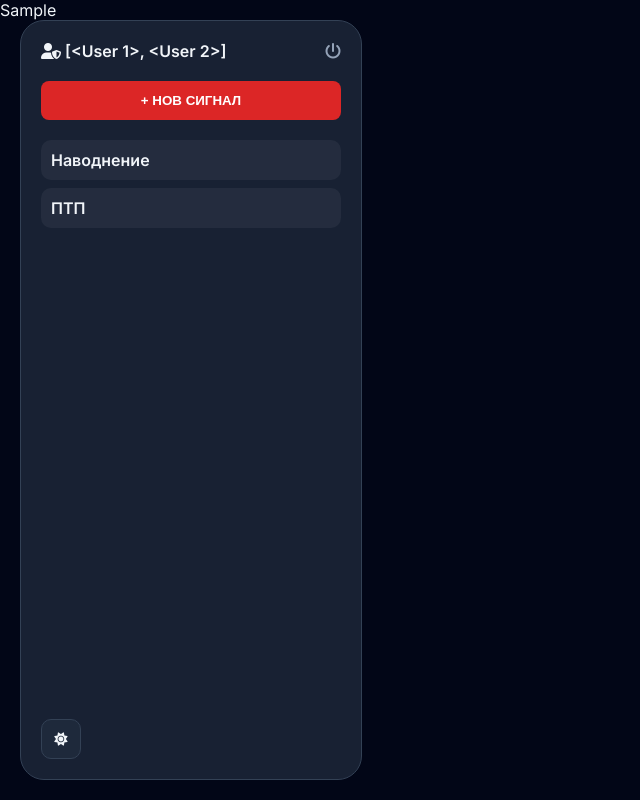
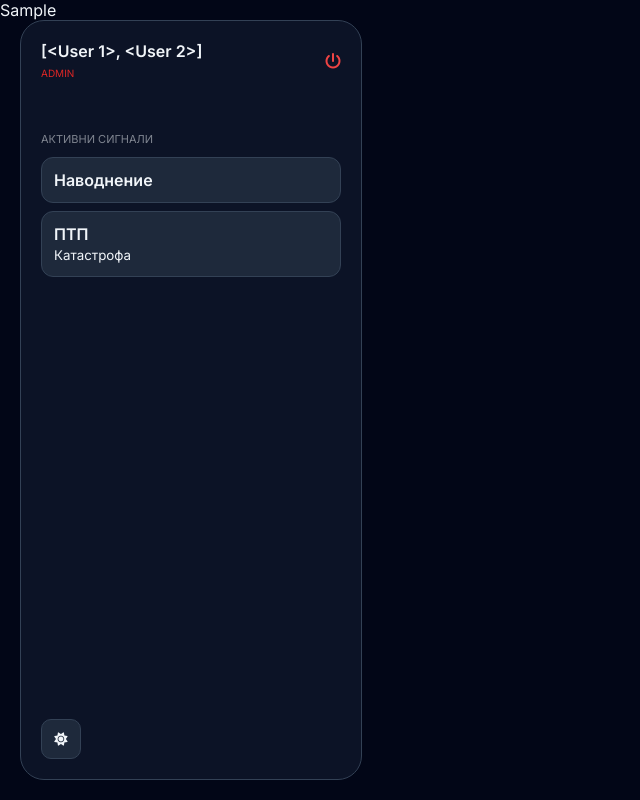
Before and after one commit to codingburgas/iara-gdbpzn-BZIleva23, a Flask app: template templates/index.html in a window 1280 px wide. Shown: the whole page, without its empty margins (0-640 px from the left). Run offline with Flask 3, Linux system fonts and the light colour scheme; the template is opened without the code that fills it: values that come from a table or form of the project are taken from there, most other values are stand-ins (such as "Sample title", 1, 10 or a date in 2020).

Commit message:
Fix build-error, sync firefighter role and implement dual-theme map engine

```diff
--- a/app.py
+++ b/app.py
@@ -1,56 +1,92 @@
-from flask import Flask, render_template, request, redirect, url_for, session
+from flask import Flask, render_template, request, redirect, url_for, session, abort
 from models import db, User, Incident
 import folium
 
 app = Flask(__name__)
 app.config['SQLALCHEMY_DATABASE_URI'] = 'sqlite:///fire_system.db'
-app.config['SECRET_KEY'] = 'fire-secure-key'
+app.config['SECRET_KEY'] = 'fire-secure-key-2026'
 db.init_app(app)
 
 with app.app_context():
     db.create_all()
 
+
 @app.route('/')
 def index():
-    if 'user_id' not in session: return redirect(url_for('login'))
+    if 'user_id' not in session:
+        return redirect(url_for('login'))
+
     incidents_list = Incident.query.order_by(Incident.timestamp.desc()).all()
-    # Тъмна карта за модерен вид
-    m = folium.Map(location=[42.7, 24.5], zoom_start=7, tiles='CartoDB dark_matter', zoom_control=False)
+    # Проверка за привилегии (admin или firefighter от твоята БД) [cite: 80]
+    is_privileged = session.get('role') in ['admin', 'firefighter']
+    all_users = User.query.all() if session.get('role') == 'admin' else []
+
+    m = folium.Map(location=[42.7, 24.5], zoom_start=7, tiles=None, zoom_control=False)
+
+    dark = folium.TileLayer('CartoDB dark_matter', name='dark', control=False).add_to(m)
+    light = folium.TileLayer('CartoDB positron', name='light', control=False).add_to(m)
+
+    map_id = m.get_name()
+    m.get_root().html.add_child(folium.Element(f"""
+        <script>
+            window.mapInstance = {map_id};
+            window.layers = {{ "dark": {dark.get_name()}, "light": {light.get_name()} }};
+        </script>
+    """))
+
     for inc in incidents_list:
-        folium.Marker([inc.lat, inc.lon], popup=inc.title).add_to(m)
-    return render_template('index.html', incidents=incidents_list, map_html=m._repr_html_(), user=session['username'])
+        folium.Marker(
+            [inc.lat, inc.lon],
+            popup=f"{inc.title}: {inc.description}",
+            icon=folium.Icon(color='red', icon='fire', prefix='fa')
+        ).add_to(m)
+
+    return render_template('index.html', incidents=incidents_list, users=all_users,
+                           map_html=m._repr_html_(), user=session['username'], role=session.get('role'))
+
 
 @app.route('/login', methods=['GET', 'POST'])
 def login():
     if request.method == 'POST':
         user = User.query.filter_by(username=request.form['username'], password=request.form['password']).first()
         if user:
-            session['user_id'], session['username'] = user.id, user.username
+            session['user_id'] = user.id
+            session['username'] = user.username
+            session['role'] = user.role
             return redirect(url_for('index'))
     return render_template('login.html')
+
 
 @app.route('/register', methods=['GET', 'POST'])
 def register():
     if request.method == 'POST':
-        new_user = User(username=request.form['username'], password=request.form['password'])
+        role = 'admin' if User.query.count() == 0 else 'user'
+        new_user = User(username=request.form['username'], password=request.form['password'], role=role)
         db.session.add(new_user)
         db.session.commit()
         return redirect(url_for('login'))
     return render_template('register.html')
 
+
 @app.route('/add_incident', methods=['POST'])
 def add_incident():
-    if 'user_id' not in session: return redirect(url_for('login'))
-    new_inc = Incident(title=request.form.get('title'), description=request.form.get('description'),
-                       lat=float(request.form.get('lat')), lon=float(request.form.get('lon')))
+    if session.get('role') not in ['admin', 'firefighter']: abort(403)
+    new_inc = Incident(
+        title=request.form.get('title'),
+        description=request.form.get('description'),
+        lat=float(request.form.get('lat')),
+        lon=float(request.form.get('lon'))
+    )
     db.session.add(new_inc)
     db.session.commit()
     return redirect(url_for('index'))
+
 
 @app.route('/logout')
 def logout():
     session.clear()
     return redirect(url_for('login'))
 
+
 if __name__ == '__main__':
     app.run(debug=True)
--- a/models.py
+++ b/models.py
@@ -7,6 +7,7 @@
     id = db.Column(db.Integer, primary_key=True)
     username = db.Column(db.String(50), unique=True, nullable=False)
     password = db.Column(db.String(100), nullable=False)
+    role = db.Column(db.String(20)) # Поддържа 'admin', 'firefighter', 'user'
 
 class Incident(db.Model):
     id = db.Column(db.Integer, primary_key=True)
--- a/static/style.css
+++ b/static/style.css
@@ -2,6 +2,7 @@
 
 :root {
     --bg-main: #020617;
+    --sidebar-bg: rgba(15, 23, 42, 0.85);
     --card-bg: #1e293b;
     --text: #f1f5f9;
     --primary-red: #dc2626;
@@ -10,26 +11,26 @@
 
 [data-theme="light"] {
     --bg-main: #f8fafc;
+    --sidebar-bg: rgba(255, 255, 255, 0.85);
     --card-bg: #ffffff;
     --text: #0f172a;
     --border: #e2e8f0;
 }
 
-body, html { margin: 0; height: 100%; font-family: 'Inter', sans-serif; background: var(--bg-main); color: var(--text); }
+body, html { margin: 0; height: 100%; font-family: 'Inter', sans-serif; background: var(--bg-main); color: var(--text); overflow: hidden; }
 
+#map { position: absolute; top: 0; left: 0; width: 100%; height: 100%; z-index: 1; }
 
-.auth-wrapper {
-    display: flex; justify-content: center; align-items: center; height: 100vh;
-}
+.auth-wrapper { display: flex; justify-content: center; align-items: center; height: 100vh; background: var(--bg-main); }
 .auth-box {
     width: 380px; padding: 40px; background: var(--card-bg);
-    border-radius: 20px; box-shadow: 0 20px 25px rgba(0,0,0,0.3);
-    border: 1px solid var(--border); text-align: center;
+    border-radius: 24px; box-shadow: 0 20px 25px rgba(0,0,0,0.2);
+    border: 1px solid var(--border); text-align: center; z-index: 2;
 }
 
 #sidebar {
     position: absolute; top: 20px; left: 20px; bottom: 20px; width: 300px;
-    background: rgba(30, 41, 59, 0.8); backdrop-filter: blur(10px);
+    background: var(--sidebar-bg); backdrop-filter: blur(12px);
     border-radius: 24px; border: 1px solid var(--border);
     z-index: 1000; display: flex; flex-direction: column; padding: 20px;
 }
@@ -42,20 +43,24 @@
 
 .btn-red {
     width: 100%; padding: 12px; background: var(--primary-red);
-    color: white; border: none; border-radius: 8px; font-weight: 600; cursor: pointer;
+    color: white; border: none; border-radius: 8px; font-weight: 600; cursor: pointer; transition: 0.2s;
 }
 
-#map { position: absolute; top: 0; left: 0; width: 100%; height: 100%; z-index: 1; }
+.incident-card {
+    background: var(--card-bg); padding: 12px; border-radius: 12px;
+    margin-bottom: 8px; border: 1px solid var(--border); cursor: pointer; transition: 0.2s;
+}
+.incident-card:hover { border-color: var(--primary-red); }
 
-.bottom-controls { margin-top: auto; display: flex; align-items: center; }
+.bottom-controls { margin-top: auto; display: flex; justify-content: space-between; align-items: center; }
 .theme-btn {
     cursor: pointer; background: var(--card-bg); border: 1px solid var(--border);
     color: var(--text); width: 40px; height: 40px; border-radius: 10px;
 }
 
-@keyframes pulse {
-    0% { transform: scale(1); opacity: 1; }
-    50% { transform: scale(1.2); opacity: 0.7; }
-    100% { transform: scale(1); opacity: 1; }
+@keyframes marker-pulse {
+    0% { transform: scale(1); filter: drop-shadow(0 0 0px red); }
+    50% { transform: scale(1.15); filter: drop-shadow(0 0 8px red); }
+    100% { transform: scale(1); filter: drop-shadow(0 0 0px red); }
 }
-.leaflet-marker-icon { animation: pulse 2s infinite; }
+.leaflet-marker-icon { animation: marker-pulse 2s infinite ease-in-out; }
--- a/templates/index.html
+++ b/templates/index.html
@@ -2,60 +2,84 @@
 <html lang="bg" data-theme="dark">
 <head>
     <meta charset="UTF-8">
-    <title>ГДПБЗН | Dashboard</title>
+    <title>PHOENIX OPS | Command Center</title>
     <link rel="stylesheet" href="{{ url_for('static', filename='style.css') }}">
     <link rel="stylesheet" href="https://cdnjs.cloudflare.com/ajax/libs/font-awesome/6.0.0/css/all.min.css">
 </head>
 <body>
     <div id="sidebar">
         <div style="display: flex; justify-content: space-between; align-items: center; margin-bottom: 20px;">
-            <span style="font-weight: 600;"><i class="fas fa-user-shield"></i> {{ user }}</span>
-            <a href="{{ url_for('logout') }}" style="color: #94a3b8;"><i class="fas fa-power-off"></i></a>
+            <div>
+                <span style="font-weight: 600; display: block;">{{ user }}</span>
+                <small style="color: var(--primary-red); text-transform: uppercase; font-size: 10px;">{{ role }}</small>
+            </div>
+            <a href="{{ url_for('logout') }}" style="color: #ef4444;"><i class="fas fa-power-off"></i></a>
         </div>
 
-        <button class="btn-red" onclick="document.getElementById('addForm').style.display='block'">+ НОВ СИГНАЛ</button>
-
-        <div id="addForm" style="display:none; margin-top:10px;">
+        {% if role in ['admin', 'firefighter'] %}
+        <button class="btn-red" onclick="toggleDiv('addForm')">+ НОВ СИГНАЛ</button>
+        <div id="addForm" style="display:none; margin-top:10px;" class="glass-panel">
             <form action="{{ url_for('add_incident') }}" method="POST">
-                <select name="title">
-                    <option value="Пожар">Пожар</option>
-                    <option value="ПТП">ПТП</option>
-                </select>
-                <input type="number" step="any" name="lat" placeholder="Lat" required>
-                <input type="number" step="any" name="lon" placeholder="Lon" required>
-                <button type="submit" class="btn-red" style="background:#10b981;">ДОБАВИ</button>
+                <select name="title"><option value="Пожар">🔥 Пожар</option><option value="ПТП">🚗 ПТП</option></select>
+                <input type="text" name="description" placeholder="Описание">
+                <div style="display: flex; gap: 5px;"><input type="number" step="any" name="lat" placeholder="Lat"><input type="number" step="any" name="lon" placeholder="Lon"></div>
+                <button type="submit" class="btn-red" style="background: #10b981;">ИЗПРАТИ</button>
             </form>
         </div>
+        {% endif %}
 
         <div style="overflow-y: auto; flex: 1; margin-top: 20px;">
+            <p style="font-size: 11px; opacity: 0.5;">АКТИВНИ СИГНАЛИ</p>
             {% for inc in incidents %}
-            <div style="background: rgba(255,255,255,0.05); padding: 10px; border-radius: 10px; margin-bottom: 8px;">
-                <strong>{{ inc.title }}</strong>
+            <div class="incident-card" onclick="zoomTo({{ inc.lat }}, {{ inc.lon }})">
+                <strong>{{ inc.title }}</strong><br><small>{{ inc.description }}</small>
             </div>
             {% endfor %}
         </div>
 
         <div class="bottom-controls">
-            <button class="theme-btn" onclick="toggleTheme()">
-                <i id="theme-icon" class="fas fa-sun"></i>
-            </button>
+            <button class="theme-btn" onclick="updateTheme()"><i id="theme-icon" class="fas fa-sun"></i></button>
         </div>
     </div>
 
     <div id="map">{{ map_html|safe }}</div>
 
     <script>
-        function toggleTheme() {
-            const html = document.documentElement;
+        function toggleDiv(id) {
+            let el = document.getElementById(id);
+            el.style.display = el.style.display === 'none' ? 'block' : 'none';
+        }
+
+        function zoomTo(lat, lon) {
+            window.mapInstance.flyTo([lat, lon], 14, { animate: true, duration: 1.5 });
+        }
+
+        function updateTheme() {
+            const h = document.documentElement;
+            const target = h.getAttribute('data-theme') === 'dark' ? 'light' : 'dark';
+            h.setAttribute('data-theme', target);
+            localStorage.setItem('t', target);
+            applyMapTheme(target);
+        }
+
+        function applyMapTheme(theme) {
             const icon = document.getElementById('theme-icon');
-            if (html.getAttribute('data-theme') === 'dark') {
-                html.setAttribute('data-theme', 'light');
+            if (theme === 'light') {
+                window.mapInstance.removeLayer(window.layers.dark);
+                window.mapInstance.addLayer(window.layers.light);
                 icon.className = 'fas fa-moon';
             } else {
-                html.setAttribute('data-theme', 'dark');
+                window.mapInstance.removeLayer(window.layers.light);
+                window.mapInstance.addLayer(window.layers.dark);
                 icon.className = 'fas fa-sun';
             }
         }
+
+        window.onload = () => {
+            const saved = localStorage.getItem('t') || 'dark';
+            document.documentElement.setAttribute('data-theme', saved);
+            setTimeout(() => applyMapTheme(saved), 300);
+        };
     </script>
 </body>
 </html>
--- a/templates/login.html
+++ b/templates/login.html
@@ -11,8 +11,8 @@
             <input type="password" name="password" placeholder="Парола" required>
             <button type="submit" class="btn-red">ВЛЕЗ</button>
         </form>
-        <p style="font-size: 14px; margin-top: 15px;">
-            Нямате акаунт? <a href="{{ url_for('register') }}" style="color: var(--primary-red);">Регистрация</a>
+        <p style="font-size: 14px; margin-top: 20px;">
+            Нямате акаунт? <a href="{{ url_for('register') }}" style="color: var(--primary-red); text-decoration: none;">Регистрация</a>
         </p>
     </div>
 </body>
```
Also changed, not shown: instance/fire_system.db.
